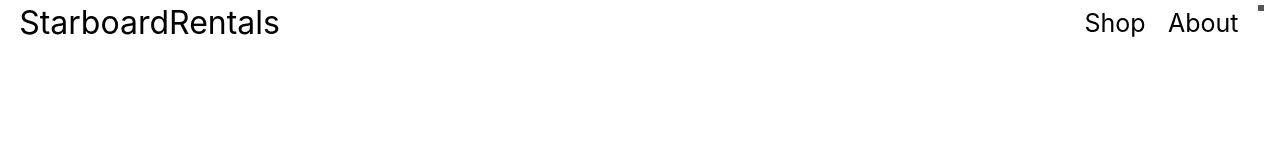
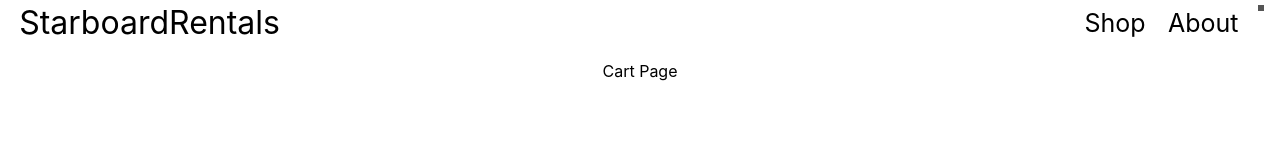
Before and after one commit to nickpritchyk/rentalclone, a React (Create React App) app: page /cart in a window 1280 px wide. Shown: the top 160 px of the page. Built offline with nearby package versions, Linux system fonts and the light colour scheme.

Commit message:
cart page

```diff
--- a/src/pages/CartPage.jsx
+++ b/src/pages/CartPage.jsx
@@ -3,7 +3,7 @@
 export default function CartPage(props) {
     return(
         <div className="Cart">
-
+            Cart Page
         </div>
     )
 }
```
